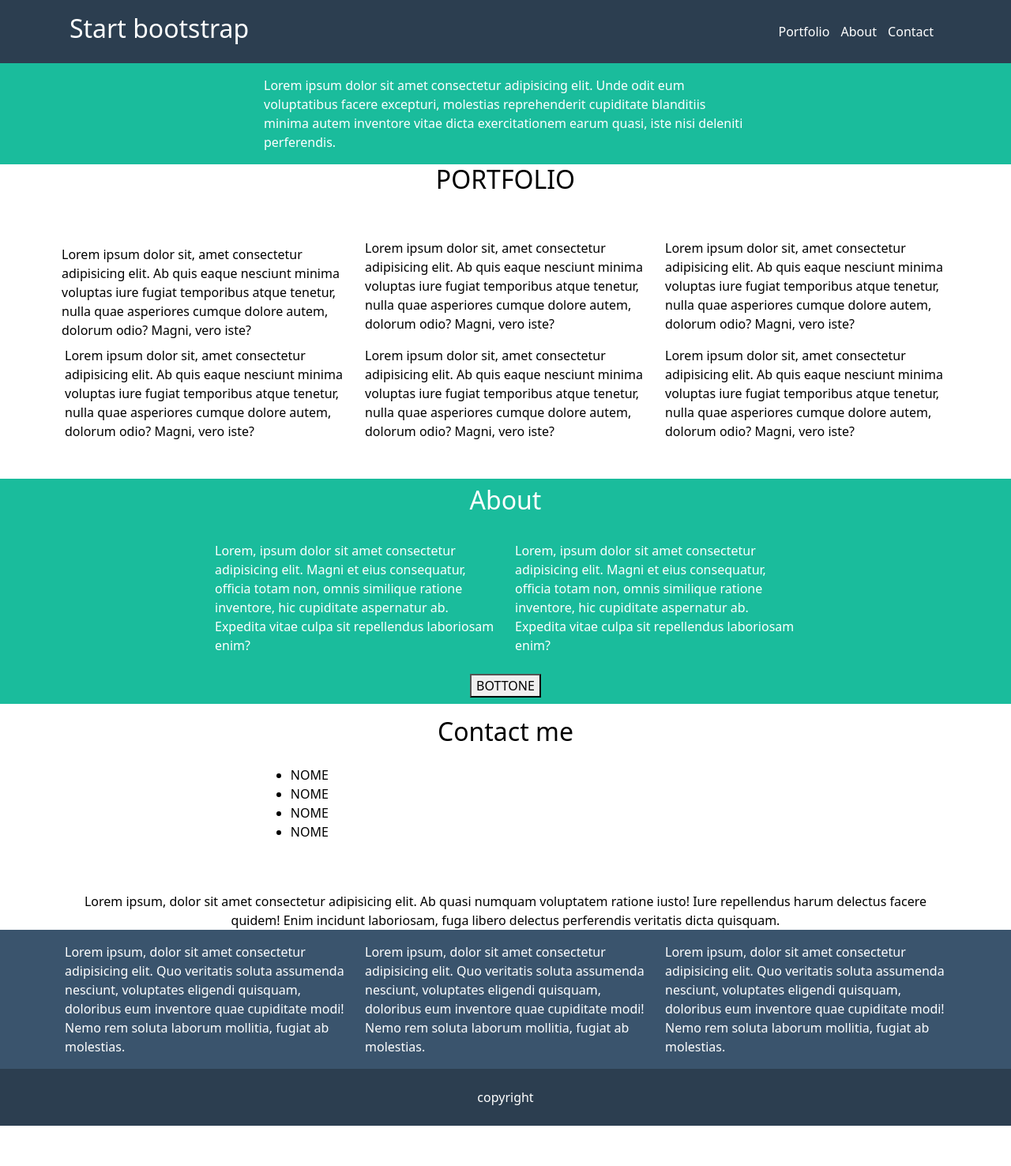
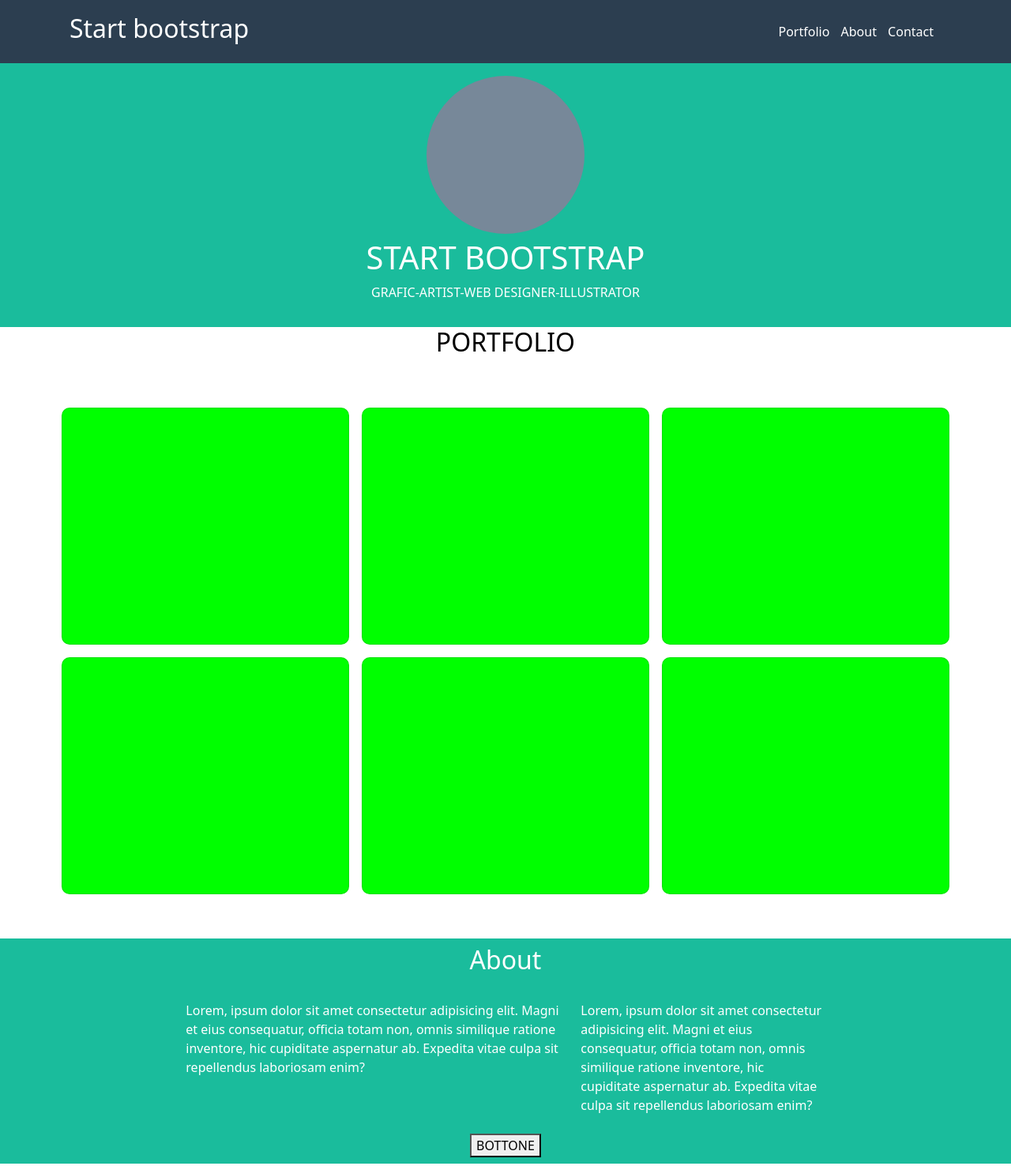
Before and after one commit to Mikele91/html-css-bootstrap-freelancer, a plain HTML site: page index.html in a window 1280 px wide. Shown: the top 1476 px of the page at 79% size. Before the commit the page ends 1425 px from the top, so only its background shows below. Drawn offline with nearby package versions, Linux system fonts and the light colour scheme.

Commit message:
migliorie

```diff
--- a/css/style.css
+++ b/css/style.css
@@ -4,9 +4,12 @@ body, a{
 header{
     background-color:#2c3e50 ;
     height:80px;
-    display: fixed;
+    position:fixed;
+    top: 0;
     display: flex;
     align-items: center;
+    width: 100%;
+    z-index: 1;
 
 }
 a{
@@ -15,6 +18,21 @@ a{
 }
 .hero{
     background-color: #1abc9c;
+     margin-top: 80px;
+}
+.circle{
+    width: 200px;
+    height: 200px;
+    border-radius: 50%;
+    background-color: lightslategray;
+    display: inline-block;
+}
+.card
+{
+    height: 300px;
+    background-color: lime;
+    border-radius: 10px;
+    overflow: hidden;
 }
 section{
     color: black;
@@ -23,6 +41,11 @@ section{
     background-color: #1abc9c;
     color: white;
 }
+.wrapper_small{
+    max-width: 1000px;
+    margin:auto;
+
+}
 .footer-1{
     background-color: #3a546d;
 }
--- a/index.html
+++ b/index.html
@@ -32,9 +32,11 @@
         <main>
             <div class="hero">
                 <div class="conatainer">
-                    <div class="row justify-content-center align-self-center p-3">
-                        <div class="col-6 ">
-                            Lorem ipsum dolor sit amet consectetur adipisicing elit. Unde odit eum voluptatibus facere excepturi, molestias reprehenderit cupiditate blanditiis minima autem inventore vitae dicta exercitationem earum quasi, iste nisi deleniti perferendis.
+                    <div class="row ">
+                        <div class="col-12 text-center py-3">
+                            <div class="circle"></div>
+                           <h1>START BOOTSTRAP</h1>
+                           <p>GRAFIC-ARTIST-WEB DESIGNER-ILLUSTRATOR</p>
                         </div>
                     </div>
 
@@ -50,41 +52,39 @@
                     </div>
                     <div class="row my-5">
                         <div class="col-12 col-md-6  col-lg-4 p-2">
-                            Lorem ipsum dolor sit, amet consectetur adipisicing elit. Ab quis eaque nesciunt minima voluptas iure fugiat temporibus atque tenetur, nulla quae asperiores cumque dolore autem, dolorum odio? Magni, vero iste?
+                           <div class="card"></div>
+                        </div>
+                        <div class="col-12 col-md-6  col-lg-4 p-2">
+                            <div class="card"></div>
+                         </div>
+                         <div class="col-12 col-md-6  col-lg-4 p-2">
+                            <div class="card"></div>
+                         </div>
+                         <div class="col-12 col-md-6  col-lg-4 p-2">
+                            <div class="card"></div>
+                         </div>
+                         <div class="col-12 col-md-6  col-lg-4 p-2">
+                            <div class="card"></div>
+                         </div>
+                         <div class="col-12 col-md-6  col-lg-4 p-2">
+                            <div class="card"></div>
                          </div>
 
-                        <div class="col-12 col-md-6  col-lg-4">
-                            Lorem ipsum dolor sit, amet consectetur adipisicing elit. Ab quis eaque nesciunt minima voluptas iure fugiat temporibus atque tenetur, nulla quae asperiores cumque dolore autem, dolorum odio? Magni, vero iste?
-                        </div>
 
-                        <div class="col-12 col-md-6  col-lg-4">
-                            Lorem ipsum dolor sit, amet consectetur adipisicing elit. Ab quis eaque nesciunt minima voluptas iure fugiat temporibus atque tenetur, nulla quae asperiores cumque dolore autem, dolorum odio? Magni, vero iste?
-                        </div>
-
-                        <div class="col-12 col-md-6  col-lg-4">
-                            Lorem ipsum dolor sit, amet consectetur adipisicing elit. Ab quis eaque nesciunt minima voluptas iure fugiat temporibus atque tenetur, nulla quae asperiores cumque dolore autem, dolorum odio? Magni, vero iste?
-                        </div>
-
-                        <div class="col-12 col-md-6  col-lg-4">
-                            Lorem ipsum dolor sit, amet consectetur adipisicing elit. Ab quis eaque nesciunt minima voluptas iure fugiat temporibus atque tenetur, nulla quae asperiores cumque dolore autem, dolorum odio? Magni, vero iste?
-                        </div>
-
-                        <div class="col-12 col-md-6  col-lg-4">
-                            Lorem ipsum dolor sit, amet consectetur adipisicing elit. Ab quis eaque nesciunt minima voluptas iure fugiat temporibus atque tenetur, nulla quae asperiores cumque dolore autem, dolorum odio? Magni, vero iste?
-                        </div>
                     </div>
                 </div>
             </section>
 
             <section class="section-2">
-                <div class="container ">
+                <div class="wrapper_small">
+                    <div class="container-fluid ">
                         <div class="row my-3 py-2">
-                        <div class="col-12 text-center">
+                            <div class="col-12  text-center">
                                 <h2>About</h2>
                             </div>
                         </div>
                         <div class="row justify-content-center">
-                        <div class="col-12 col-md-4">Lorem, ipsum dolor sit amet consectetur adipisicing elit. Magni et eius consequatur, officia totam non, omnis similique ratione inventore, hic cupiditate aspernatur ab. Expedita vitae culpa sit repellendus laboriosam enim?
+                            <div class="col-12 col-md-6">Lorem, ipsum dolor sit amet consectetur adipisicing elit. Magni et eius consequatur, officia totam non, omnis similique ratione inventore, hic cupiditate aspernatur ab. Expedita vitae culpa sit repellendus laboriosam enim?
 
                             </div>
                             <div class="col-12 col-md-4">Lorem, ipsum dolor sit amet consectetur adipisicing elit. Magni et eius consequatur, officia totam non, omnis similique ratione inventore, hic cupiditate aspernatur ab. Expedita vitae culpa sit repellendus laboriosam enim?
@@ -92,15 +92,17 @@
                             </div>
                         </div>
                         <div class="row my-3 py-2">
-                        <div class="col-12 text-center">
+                            <div class="col-12  text-center">
                                 <button> BOTTONE</button>
+                            </div>
                         </div>
                 </div>
                 </div>
             </section>
 
             <section>
-                <div class="container">
+                <div class="wrapper_small">
+                    <div class="container-fluid">
                         <div class="row">
                             <div class="col-12 text-center">
                                 <h2>Contact me</h2>
@@ -118,8 +120,9 @@
                             </div>
                         </div>
                         <div class="row mt-5">
-                        <div class="col-12 text-center">
+                            <div class="col-12                                                                     text-center">
                                 Lorem ipsum, dolor sit amet consectetur adipisicing elit. Ab quasi numquam voluptatem ratione iusto! Iure repellendus harum delectus facere quidem! Enim incidunt laboriosam, fuga libero delectus perferendis veritatis dicta quisquam.
+                            </div>
                         </div>
                     </div>
              </div>
@@ -132,14 +135,13 @@
                 <div class="container">
                     <div class="row justify-content-center py-3">
                         <div class="col-12 col-md-4">
-                            Lorem ipsum, dolor sit amet consectetur adipisicing elit. Quo veritatis soluta assumenda nesciunt, voluptates eligendi quisquam, doloribus eum inventore quae cupiditate modi! Nemo rem soluta laborum mollitia, fugiat ab molestias.
+                            Lorem ipsum, dolor sit amet consectetur adipisicing elit.
                         </div>
                         <div class="col-12 col-md-4">
-                            Lorem ipsum, dolor sit amet consectetur adipisicing elit. Quo veritatis soluta assumenda nesciunt, voluptates eligendi quisquam, doloribus eum inventore quae cupiditate modi! Nemo rem soluta laborum mollitia, fugiat ab molestias.
+                            Lorem ipsum, dolor sit amet consectetur adipisicing elit.
                         </div>
                         <div class="col-12 col-md-4">
-                            Lorem ipsum, dolor sit amet consectetur adipisicing elit. Quo veritatis soluta assumenda nesciunt, voluptates eligendi quisquam, doloribus eum inventore quae cupiditate modi! Nemo rem soluta laborum mollitia, fugiat ab molestias.
-                        </div>
+                            Lorem ipsum, dolor sit amet consectetur adipisicing elit.
                     </div>
                 </div>
             </div>
```
Lines whose indentation alone changed are shown as unchanged.
